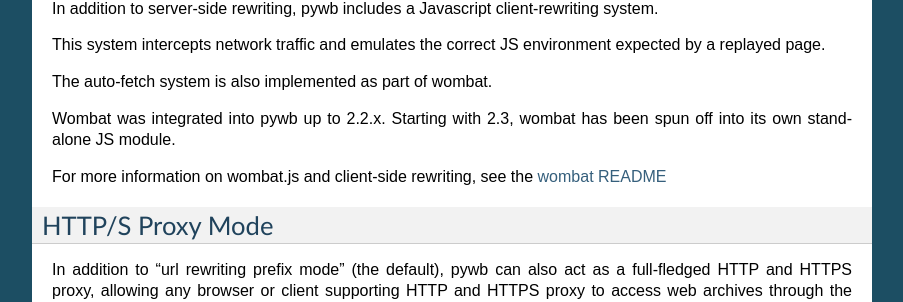
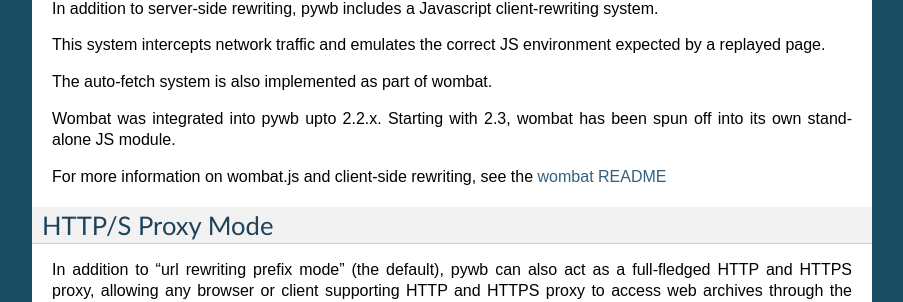
Before and after one commit to webrecorder/pywb, a Sphinx documentation site: the page built from docs/manual/configuring.rst, in a window 1280 px wide and 900 px high, scrolled down 7622 px. Shown: the part 150-452 px from the top of the window, without its empty margins (198-1101 px from the left). Built offline with Sphinx 7.4.7, drawn with Linux system fonts in a browser that asks for light colours; pages that are not in the unit, such as notebooks, are missing from menus.

Commit message:
Update docs/manual/configuring.rst

```diff
--- a/docs/manual/configuring.rst
+++ b/docs/manual/configuring.rst
@@ -427,7 +427,7 @@
 
 The auto-fetch system is also implemented as part of wombat.
 
-Wombat was integrated into pywb up to 2.2.x. Starting with 2.3, wombat has been spun off into its own
+Wombat was integrated into pywb upto 2.2.x. Starting with 2.3, wombat has been spun off into its own
 standalone JS module.
 
 For more information on wombat.js and client-side rewriting, see the `wombat README <https://github.com/webrecorder/wombat/blob/master/README.md>`_
```
